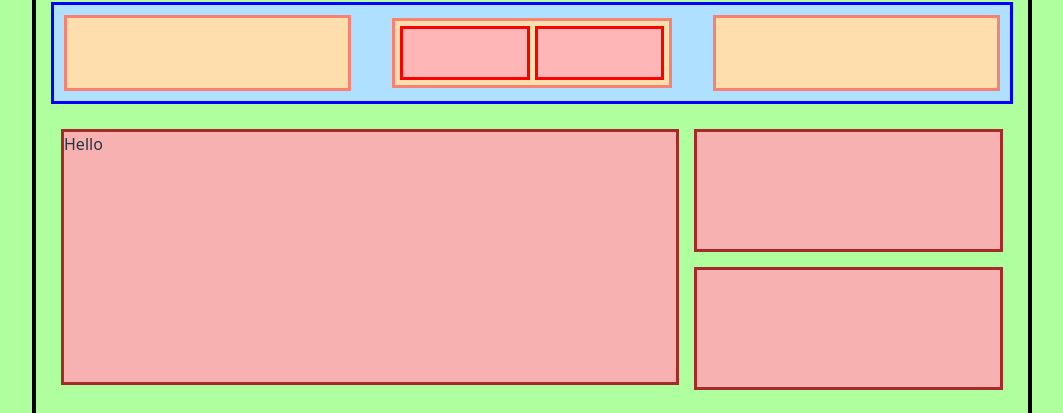
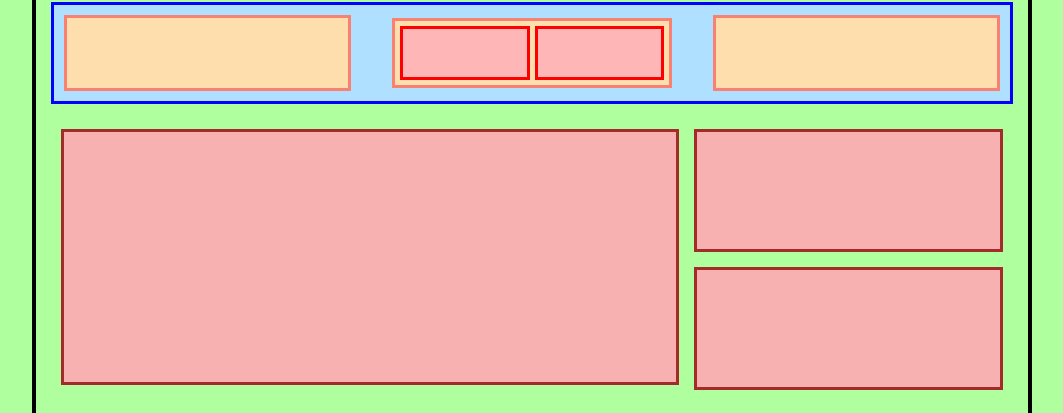
Before and after one commit to MarcusCapulong/layout2, a React (Vite) app: page / in a window 1280 px wide. Shown: the part 141-554 px from the top of the page, without its empty margins (108-1171 px from the left). Built offline with nearby package versions, Linux system fonts and the light colour scheme.

Commit message:
Update App.jsx Second Time

```diff
--- a/src/App.jsx
+++ b/src/App.jsx
@@ -18,7 +18,7 @@ function App() {
 
       {/* Middle Section */}
       <div className="section middle">
-        <div className="mid-left">Hello</div>
+        <div className="mid-left"></div>
         <div className="mid-right"></div>
         <div className="mid-right"></div>
       </div>
```
